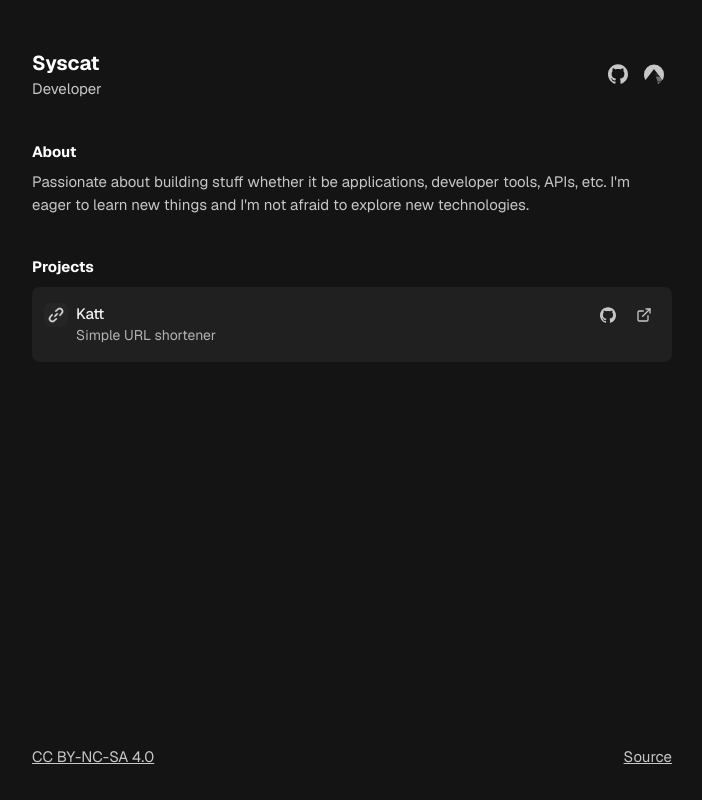
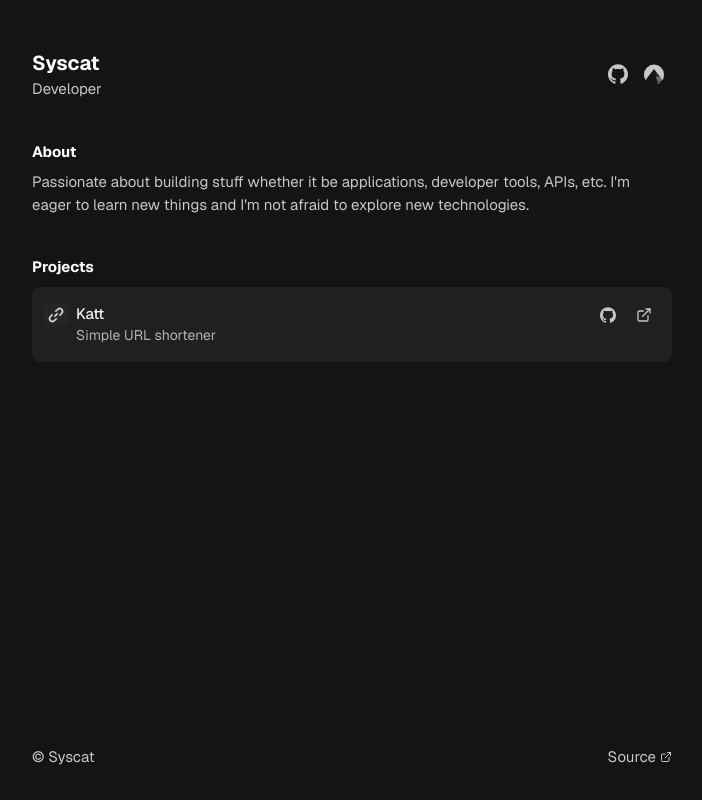
Before and after one commit to syscat29/www, a Vue app: page / in a window 1280 px wide. Shown: the whole page, without its empty margins (288-990 px from the left). Built offline with nearby package versions, Linux system fonts and the light colour scheme.

Commit message:
Update Footer.vue

```diff
--- a/src/components/Footer.vue
+++ b/src/components/Footer.vue
@@ -1,15 +1,15 @@
+<script setup lang="ts">
+  import ArrowExternal from "@/icons/ArrowExternal.vue"
+</script>
+
 <template>
   <footer>
+    <p>&copy; Syscat</p>
     <p>
-      <a
-        href="https://creativecommons.org/licenses/by-nc-sa/4.0/"
-        target="_blank"
-      >
-        CC BY-NC-SA 4.0
+      <a href="https://github.com/syscat29/www" target="_blank">
+        Source
+        <ArrowExternal size="12" />
       </a>
-    </p>
-    <p>
-      <a href="https://github.com/syscat29/www" target="_blank"> Source </a>
     </p>
   </footer>
 </template>
@@ -22,7 +22,14 @@
     align-items: center;
 
     a {
-      text-decoration: underline;
+      display: flex;
+      align-items: center;
+      gap: 0.25rem;
+      transition: all 0.3s ease;
+
+      &:hover {
+        color: var(--text-strong);
+      }
     }
   }
 </style>
```
